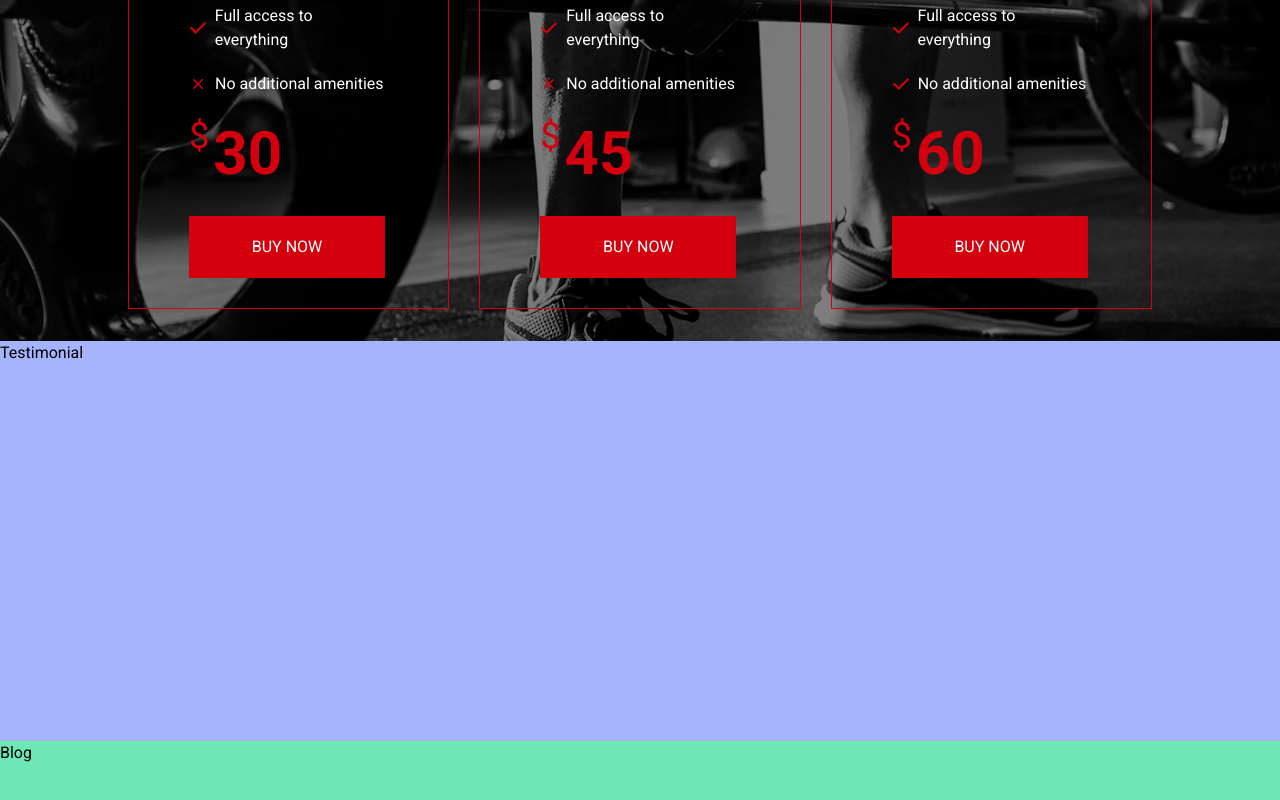
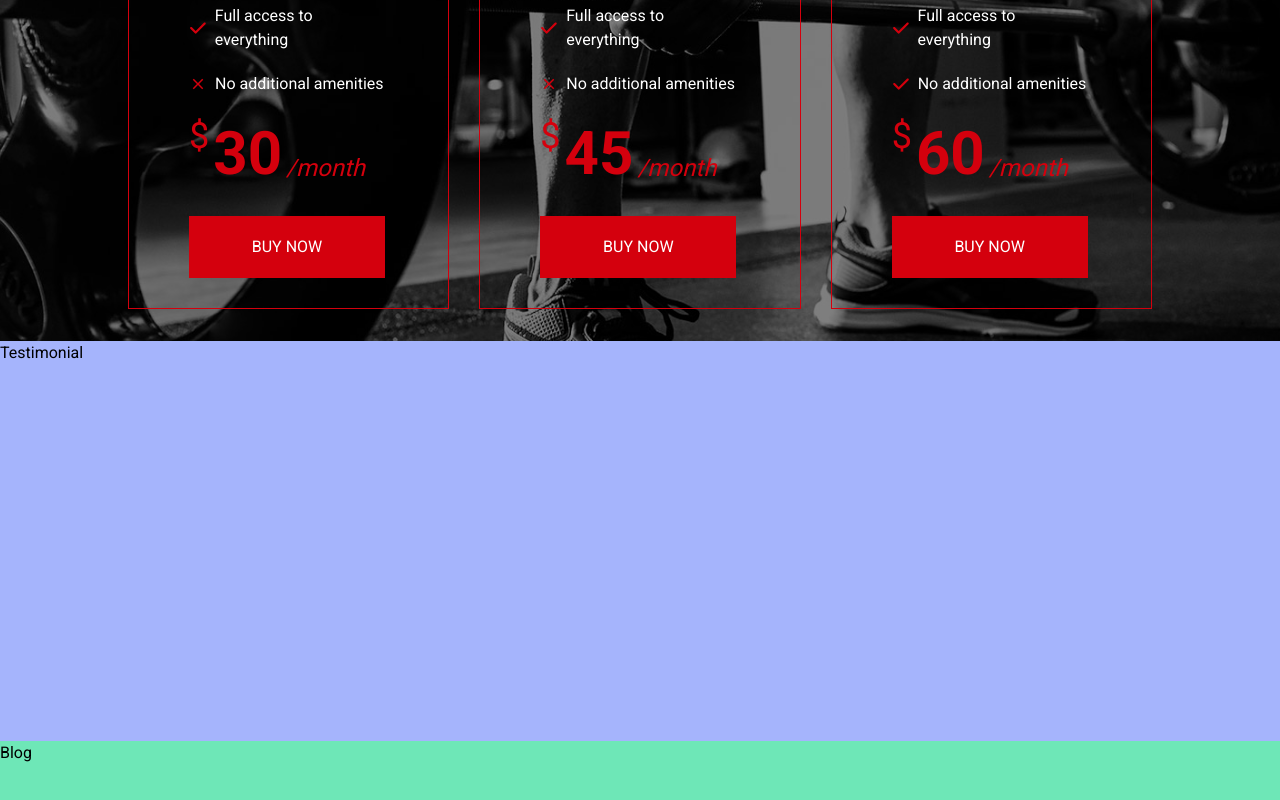
Before and after one commit to Quincy-Fer/fit-physique, a Next.js app: page / in a window 1280 px wide. Shown: the part 4803-5603 px from the top of the page. Built offline with nearby package versions, Linux system fonts and the light colour scheme.

Commit message:
Remove redundant import add text

```diff
--- a/components/MembershipSlider.tsx
+++ b/components/MembershipSlider.tsx
@@ -1,6 +1,5 @@
 "use client";
 
-import Image from "next/image";
 import { MdClose } from "react-icons/md";
 import { FaCheck } from "react-icons/fa6";
 
@@ -167,7 +166,7 @@ const MembershipSlider = () => {
                 <p className="text-accent mb-8 flex gap-1 items-center">
                   <sup className="text-4xl">$</sup>
                   <strong className="text-6xl">{item.price}</strong>
-                  <em className="self-end text-2xl"></em>
+                  <em className="self-end text-2xl">/month</em>
                 </p>
                 <CustomButton
                   text="Buy Now"
```
